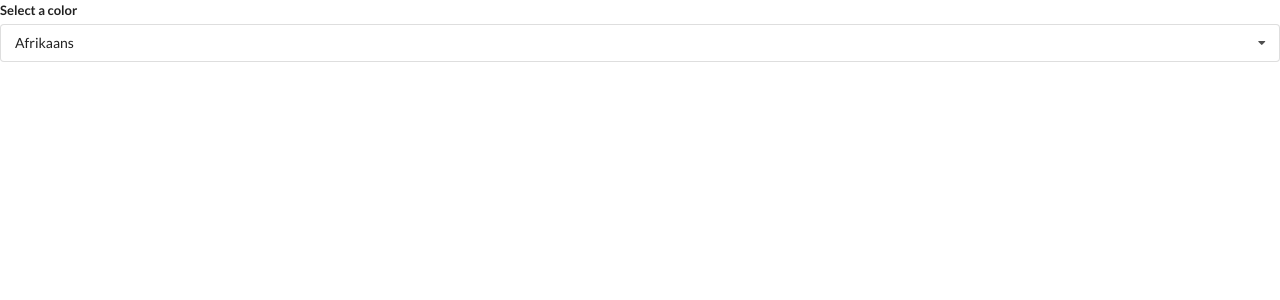
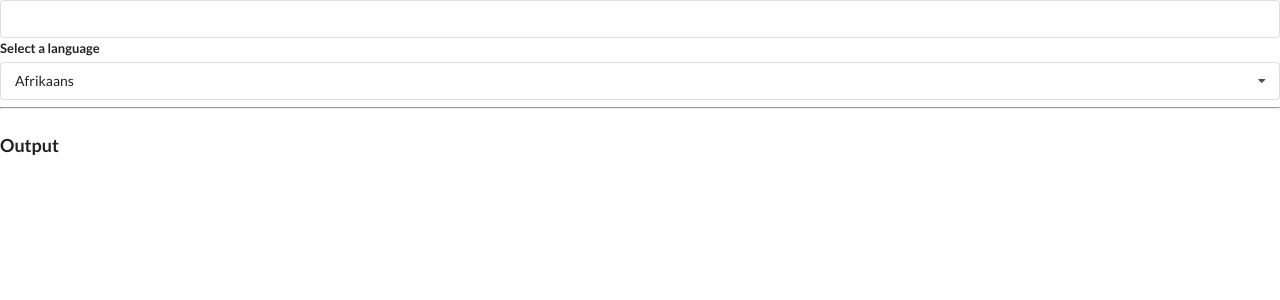
Before and after one commit to DrishtiGoda/ReactCourse, a React (Create React App) app in the folder widgets/: page / in a window 1280 px wide. Shown: the top 300 px of the page. Built offline with nearby package versions, Linux system fonts and the light colour scheme; no server answers.

Commit message:
Debouncing Translation Updates

```diff
--- /dev/null
+++ b/widgets/src/components/Convert.js
@@ -0,0 +1,43 @@
+import React, { useState, useEffect } from "react";
+import axios from "axios";
+
+const Convert = ({ language, text }) => {
+  const [translated, setTranslated] = useState(" ");
+  const [debouncedText, setDebouncedText] = useState();
+
+  useEffect(() => {
+    const timerId = setTimeout(() => {
+      setDebouncedText(text);
+    }, 500);
+    return () => {
+        clearTimeout(timerId);
+    }
+  }, [text]);
+
+  useEffect(() => {
+    const doTranslation = async () => {
+      const { data } = await axios.post(
+        "https://translation.googleapis.com/language/translate/v2",
+        {},
+        {
+          params: {
+            q: debouncedText,
+            target: language.value,
+            key: "AIzaSyCHUCmpR7cT_yDFHC98CZJy2LTms-IwDlM",
+          },
+        }
+      );
+
+      setTranslated(data.data.translations[0].translatedText);
+    };
+    doTranslation();
+  }, [language, debouncedText]);
+
+  return (
+    <div>
+      <h1 className="ui header">{translated}</h1>
+    </div>
+  );
+};
+
+export default Convert;
--- a/widgets/src/components/Dropdown.js
+++ b/widgets/src/components/Dropdown.js
@@ -1,6 +1,6 @@
 import React, { useState, useEffect, useRef } from "react";
 
-const Dropdown = ({ options, selected, onSelectedChange }) => {
+const Dropdown = ({ label, options, selected, onSelectedChange }) => {
   const [open, setOpen] = useState(false);
   const ref = useRef();
 
@@ -13,10 +13,10 @@
       setOpen(false);
     };
 
-    document.body.addEventListener("click",onBodyClick);
+    document.body.addEventListener("click", onBodyClick);
 
     return () => {
-      document.body.removeEventListener('click',onBodyClick);
+      document.body.removeEventListener("click", onBodyClick);
     };
   }, []);
 
@@ -39,7 +39,7 @@
   return (
     <div ref={ref} className="ui form">
       <div className="field">
-        <label className="label">Select a color</label>
+        <label className="label">{label}</label>
         <div
           onClick={() => {
             setOpen(!open);
--- a/widgets/src/components/Translate.js
+++ b/widgets/src/components/Translate.js
@@ -1,5 +1,7 @@
 import React, { useState } from "react";
 import Dropdown from "./Dropdown";
+import Convert from "./Convert";
+
 
 const options = [
   {
@@ -18,16 +20,31 @@
 
 const Translate = () => {
   const [language, setLanguage] = useState(options[0]);
+  const [text, setText] = useState(" ");
 
   return (
     <div>
+      <div className="ui form">
+        <div className="field">
+          <input value={text} onChange={(e) => setText(e.target.value)} />
+        </div>
+      </div>
       <Dropdown
+        label="Select a language"
         selected={language}
         onSelectedChange={setLanguage}
         options={options}
       />
+      <hr/>
+      <h3 className="ui header">
+        Output
+      </h3>
+      <Convert text={text} language={language}/>
     </div>
   );
 };
 
 export default Translate;
+
+
+//AIzaSyCHUCmpR7cT_yDFHC98CZJy2LTms-IwDlM
```
